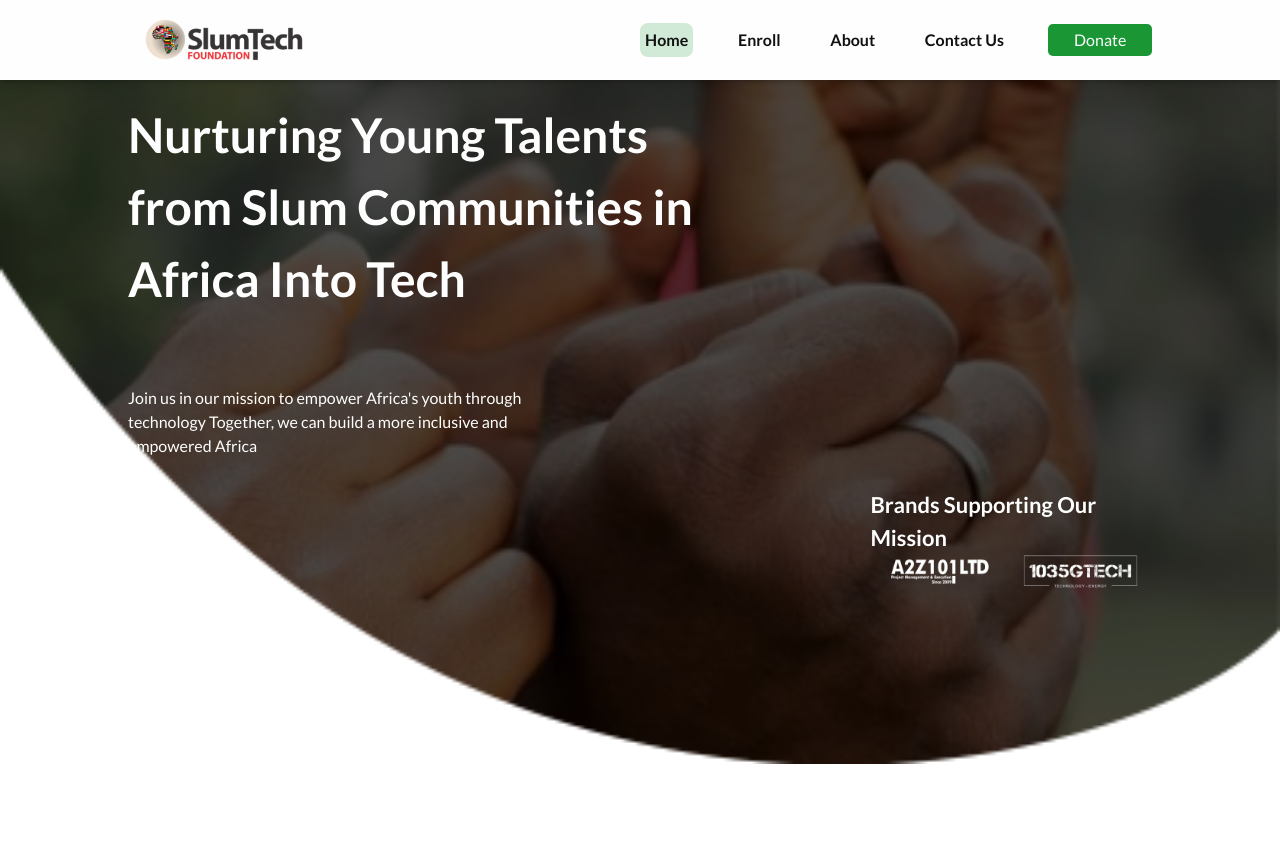
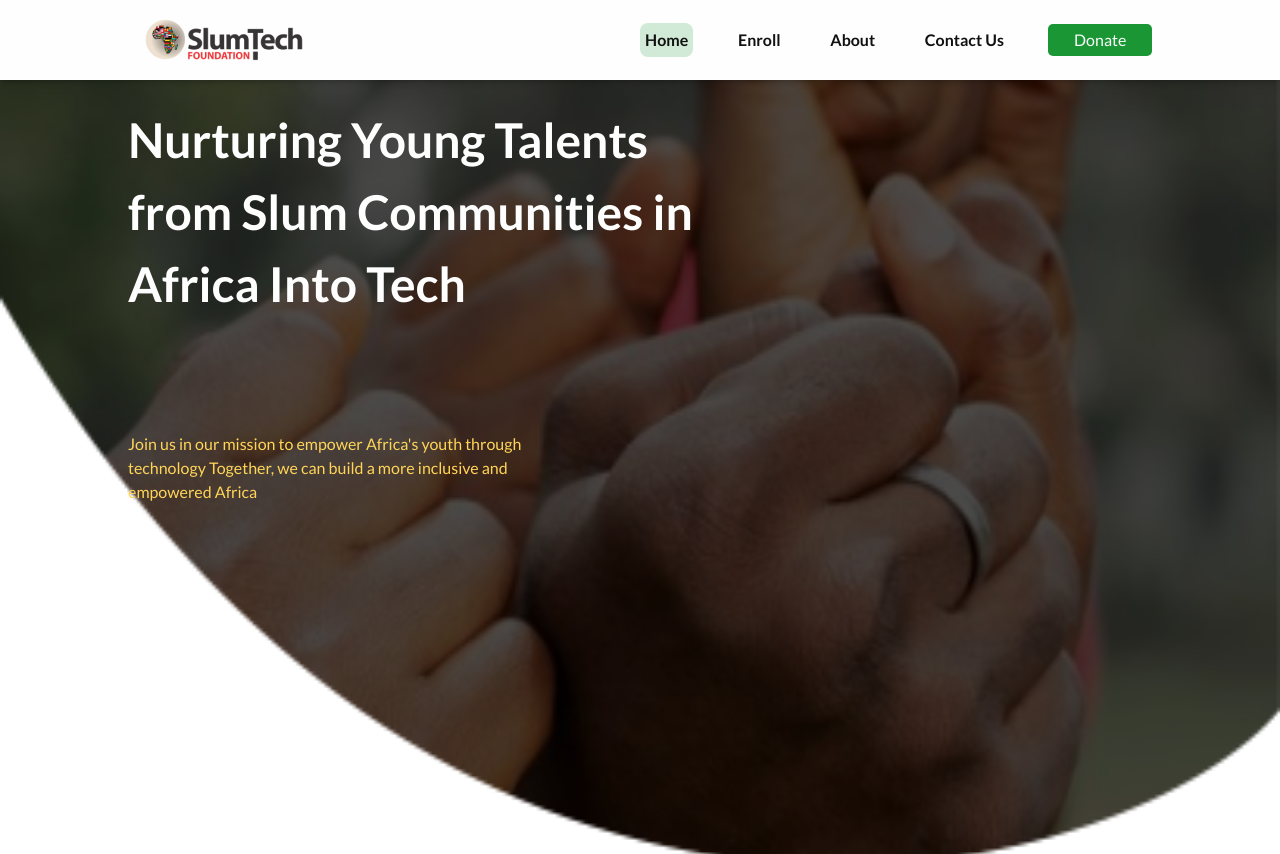
Before and after one commit to chiaka1996/slumtech, a Next.js app: page / in a window 1280 px wide. Shown: the top 854 px of the page. Built offline with nearby package versions, Linux system fonts and the light colour scheme.

Commit message:
working on viewport

```diff
--- a/pages/index.js
+++ b/pages/index.js
@@ -87,13 +87,13 @@ export default function Home() {
     <Navigation />
     <Sidebar />
 
-    <div className="mt-[5%] max-large:mt-[22%] w-full h-[700px] max-large:h-[300px] relative">
+    <div className="mt-[5%] max-large:mt-[22%] w-full h-[100vh] max-large:h-[300px] relative">
       <div className="animate__animated animate__slower animate__slideInLeft absolute top-[5%] max-large:top-[3%] left-[10%] max-large:left-[5%] w-[45%] max-large:w-[90%] z-30">
-        <header className={`font-header text-[48px] max-large:text-[24px] text-btn_color absolute top-[5%] left-0 ${toggleIdentity ? "header1" : "header2"}`}>
+        <header className={`font-header text-[3rem] max-large:text-[1.5rem] text-btn_color absolute top-[5%] left-0 ${toggleIdentity ? "header1" : "header2"}`}>
           Nurturing Young Talents from Slum Communities in Africa Into Tech
           </header>
 
-          <header className={`font-header text-[48px] max-large:text-[24px] text-btn_color absolute top-[5%] left-0 ${toggleIdentity ? "header2" : "header1"}`}>
+          <header className={`font-header text-[3rem] max-large:text-[1.5rem] text-btn_color absolute top-[5%] left-0 ${toggleIdentity ? "header2" : "header1"}`}>
           Let's Inspire and support the Next Generation of Tech-Savy Innovators as they Shape
           the World of Tommorrow!
           </header>
@@ -122,7 +122,7 @@ export default function Home() {
           />
 
 
-        <div className="absolute z-30 bottom-[25%] max-large:bottom-[5%] right-[10%] max-large:right-[5%] w-[22%] max-large:w-[40%]">
+        {/* <div className="absolute z-30 bottom-[25%] max-large:bottom-[5%] right-[10%] max-large:right-[5%] w-[22%] max-large:w-[40%]">
           <header className="font-header text-[22px] max-large:text-[10px] text-btn_color">Brands Supporting Our Mission</header>
           <div className="flex flex-row justify-around">
           <div className="relative w-[110px] max-large:w-[64px] h-[35px] max-large:h-[12px]">
@@ -140,7 +140,7 @@ export default function Home() {
             />
           </div>
           </div>
-        </div>
+        </div> */}
     </div>
 
 
--- a/tailwind.config.js
+++ b/tailwind.config.js
@@ -38,10 +38,12 @@ module.exports = {
       nav: "600"
   },
   fontSize: {
-    normal: "16px",
-    head: "40px",
-    sub_header: "20px",
-    footertext: "12px"
+    normal: "1rem",
+    head: "2.5rem",
+    sub_header: "1.25rem",
+    footertext: "0.75rem",
+    fourteen: "0.875rem",
+    ten: "0.625rem"
 },
 fontFamily: {
   "primary": ['Lato'],
```
